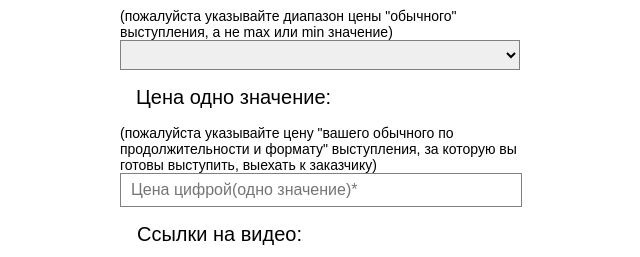
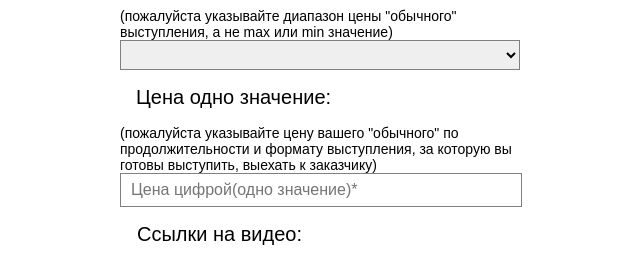
Before and after one commit to violinist2/AL, a plain HTML site: page index.html in a window 1280 px wide. Both pictures are taken after a click on the link "ДОБАВИТЬ ГРУППУ". Shown: the part 1236-1493 px from the top of the page, 320-960 px from the left. Drawn offline with nearby package versions, Linux system fonts and the light colour scheme; a web font is replaced by a local one.

Commit message:
Add files via upload

```diff
--- a/index.html
+++ b/index.html
@@ -221,7 +221,7 @@
                 </div>
                 <div class="name-artist-pop-up">
                     <label for="price2">Цена одно значение:</label>
-                    (пожалуйста указывайте цену "вашего обычного по продолжительности и формату" выступления, за которую вы готовы выступить, выехать к заказчику)
+                    (пожалуйста указывайте цену вашего "обычного" по продолжительности и формату выступления, за которую вы готовы выступить, выехать к заказчику)
                     <input type="text" id="price2" name="name-artist" size="30" placeholder="Цена цифрой(одно значение)&#42;" required>
                 </div>
                 <div class="video-links-pop-up">
```
